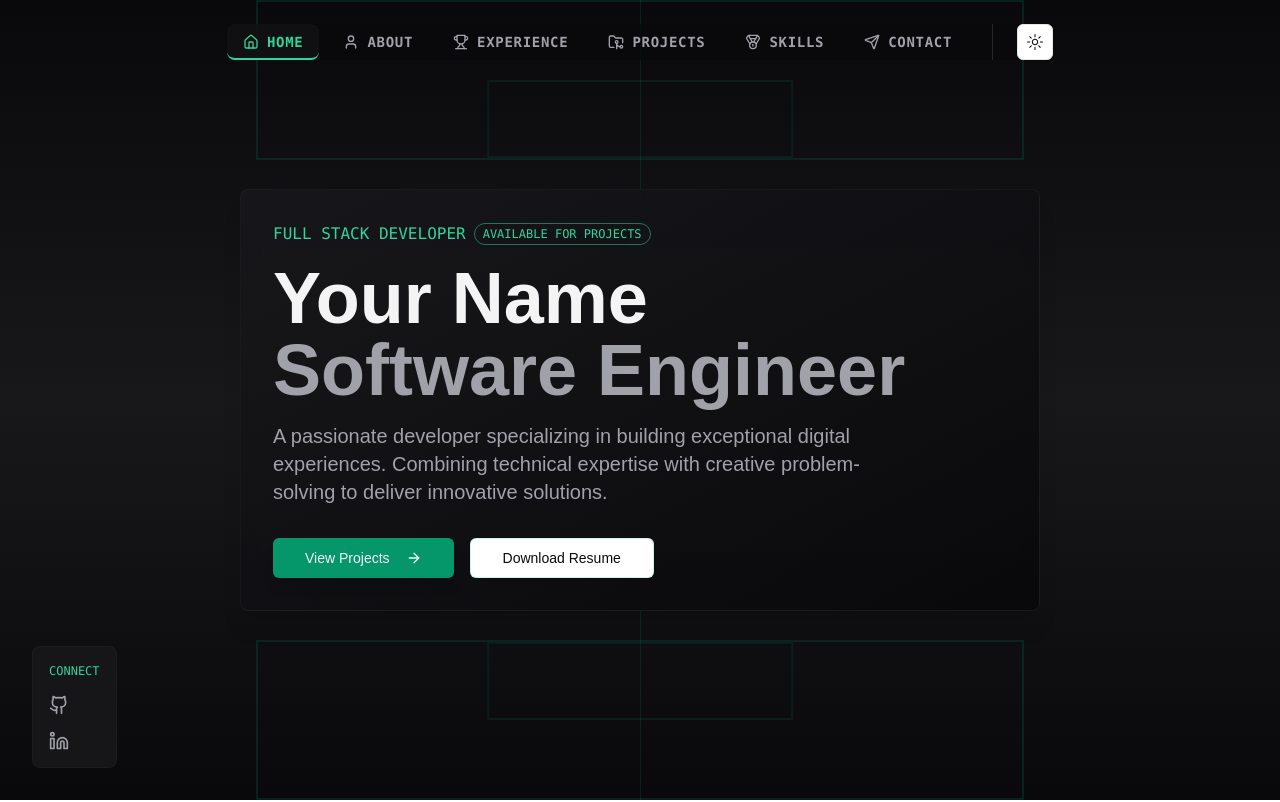
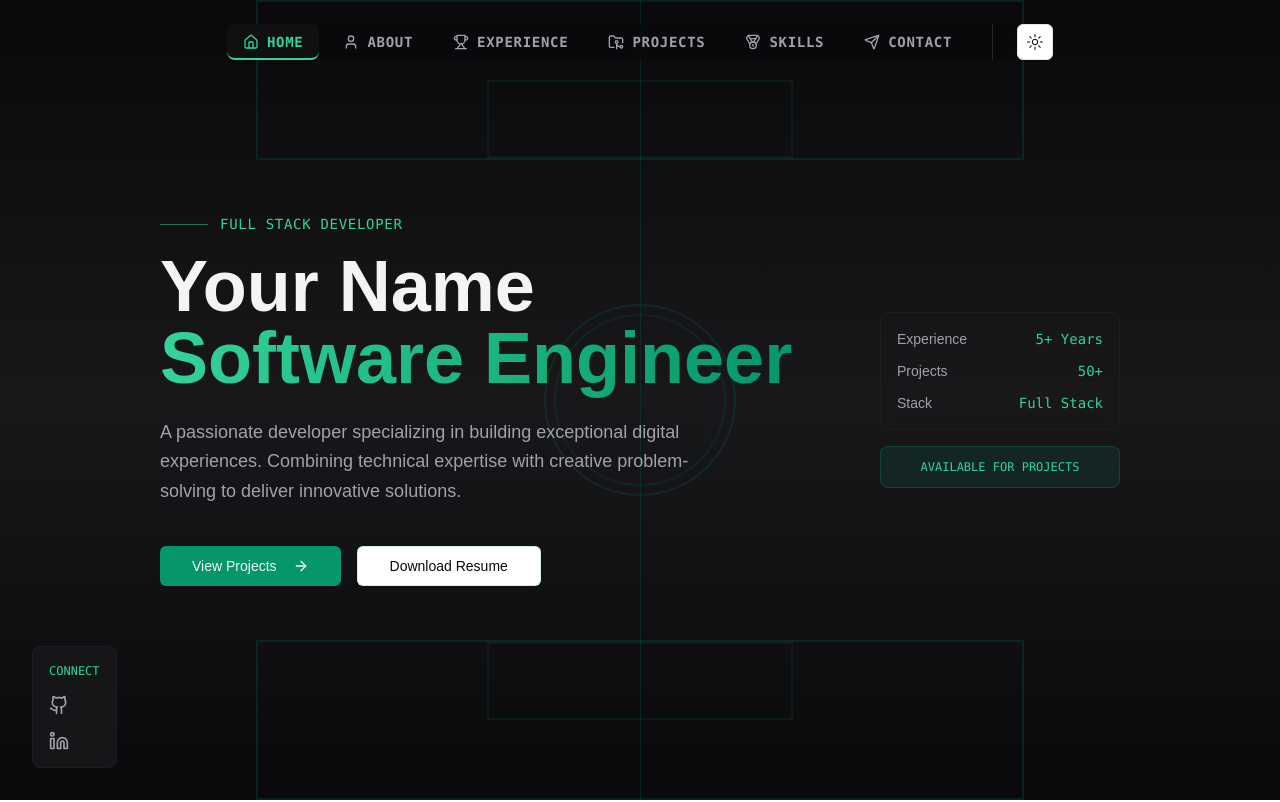
Before and after one commit to farukkandemir/portfolio-website, a Next.js app: page / in a window 1280 px wide. Shown: the top 802 px of the page. Built offline with nearby package versions, Linux system fonts and the light colour scheme.

Commit message:
improved the main content of the hero section

```diff
--- a/components/sections/Hero.tsx
+++ b/components/sections/Hero.tsx
@@ -4,6 +4,7 @@ import { Button } from "@/components/ui/button";
 import { ArrowRight, Github, Linkedin } from "lucide-react";
 import Link from "next/link";
 import { RevealSection } from "../ui/motion";
+import { motion } from "framer-motion";
 
 const Hero = () => {
   return (
@@ -50,33 +51,43 @@ const Hero = () => {
           </Link>
         </div>
 
-        {/* Main content */}
-        <div className="w-full max-w-[50rem] space-y-8 bg-gradient-to-br from-zinc-900/95 to-zinc-950/95 p-8 rounded-lg backdrop-blur border border-zinc-800/50 shadow-xl">
+        {/* Redesigned Main Content */}
+        <div className="relative w-full max-w-[60rem]">
+          <div className="grid lg:grid-cols-[1fr,auto] gap-8 items-center">
+            {/* Left Column - Main Content */}
+            <div className="space-y-6">
+              {/* Title Section */}
               <div className="space-y-4">
-            <div className="flex items-center gap-2">
-              <p className="text-emerald-400 font-mono text-sm md:text-base">
+                <div className="flex items-center gap-3">
+                  <div className="h-px w-12 bg-emerald-400/50" />
+                  <p className="text-emerald-400 font-mono text-sm tracking-wider">
                     FULL STACK DEVELOPER
-              </p>
-              <span className="px-2 py-0.5 text-xs font-mono text-emerald-400 border border-emerald-400/50 rounded-full">
-                AVAILABLE FOR PROJECTS
-              </span>
-            </div>
-            <h1 className="text-4xl md:text-6xl lg:text-7xl font-bold text-zinc-100">
-              Your Name
-              <br />
-              <span className="text-zinc-400">Software Engineer</span>
-            </h1>
-            <p className="text-lg md:text-xl text-zinc-400 max-w-[40rem]">
-              A passionate developer specializing in building exceptional
-              digital experiences. Combining technical expertise with creative
-              problem-solving to deliver innovative solutions.
                   </p>
                 </div>
 
-          <div className="flex flex-wrap gap-4">
+                <div className="space-y-2">
+                  <h1 className="text-4xl md:text-6xl lg:text-7xl font-bold">
+                    <span className="text-zinc-100 block">Your Name</span>
+                    <span className="bg-gradient-to-r from-emerald-400 to-emerald-600 bg-clip-text text-transparent">
+                      Software Engineer
+                    </span>
+                  </h1>
+                </div>
+              </div>
+
+              {/* Description */}
+              <div className="max-w-xl">
+                <p className="text-lg text-zinc-400 leading-relaxed">
+                  A passionate developer specializing in building exceptional digital experiences.
+                  Combining technical expertise with creative problem-solving to deliver innovative solutions.
+                </p>
+              </div>
+
+              {/* Action Buttons */}
+              <div className="flex flex-wrap gap-4 pt-4">
                 <Button
                   size="lg"
-              className="group bg-emerald-600 hover:bg-emerald-700 text-zinc-100 border-emerald-500/20 shadow-lg"
+                  className="group relative bg-emerald-600 hover:bg-emerald-700 text-zinc-100"
                 >
                   View Projects
                   <ArrowRight className="ml-2 h-4 w-4 transition-transform group-hover:translate-x-1" />
@@ -84,10 +95,39 @@ const Hero = () => {
                 <Button
                   size="lg"
                   variant="outline"
-              className="group border-emerald-500/20 hover:bg-emerald-500/10"
+                  className="group relative border-emerald-500/20 hover:bg-emerald-500/10"
                 >
                   Download Resume
                 </Button>
+              </div>
+            </div>
+
+            {/* Right Column - Stats/Highlights */}
+            <div className="lg:w-[240px] space-y-4">
+              <div className="p-4 bg-zinc-900/50 backdrop-blur rounded-lg border border-zinc-800/50">
+                <div className="space-y-3">
+                  <div className="flex items-center justify-between text-sm">
+                    <span className="text-zinc-400">Experience</span>
+                    <span className="font-mono text-emerald-400">5+ Years</span>
+                  </div>
+                  <div className="flex items-center justify-between text-sm">
+                    <span className="text-zinc-400">Projects</span>
+                    <span className="font-mono text-emerald-400">50+</span>
+                  </div>
+                  <div className="flex items-center justify-between text-sm">
+                    <span className="text-zinc-400">Stack</span>
+                    <span className="font-mono text-emerald-400">Full Stack</span>
+                  </div>
+                </div>
+              </div>
+
+              {/* Status Badge */}
+              <div className="p-3 bg-emerald-500/10 rounded-lg border border-emerald-500/20">
+                <p className="text-xs font-mono text-center text-emerald-400">
+                  AVAILABLE FOR PROJECTS
+                </p>
+              </div>
+            </div>
           </div>
         </div>
       </section>
```
Lines whose indentation alone changed are shown as unchanged.
